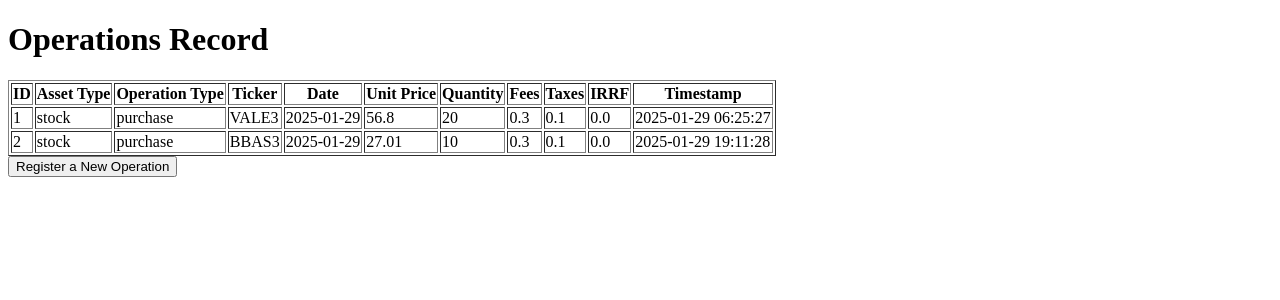
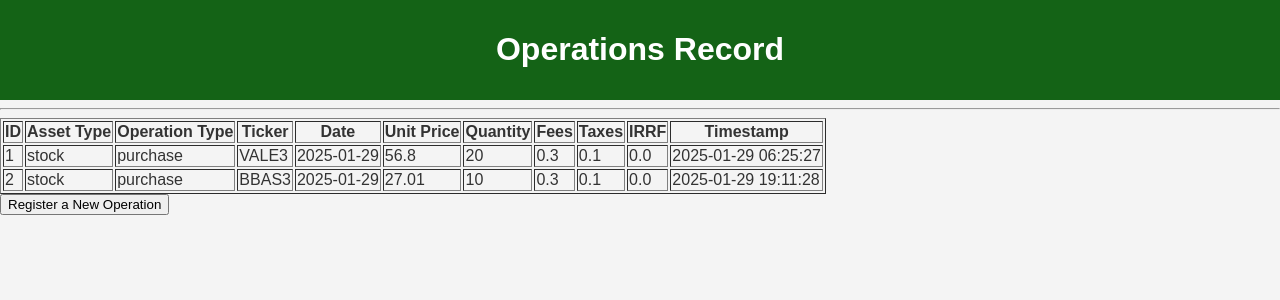
Before and after one commit to guilhermezvalente/investment-management-tool, a Flask app: page /records in a window 1280 px wide. Shown: the top 300 px of the page. Run offline with Flask 3, Linux system fonts and the light colour scheme; data comes from the database, SQL or seed files in the repository.

Commit message:
Start refining CSS

```diff
--- a/F2IRT - investment-registering-tool/static/style.css
+++ b/F2IRT - investment-registering-tool/static/style.css
@@ -0,0 +1,65 @@
+/* General styles for the entire site */
+body {
+    font-family: Arial, sans-serif;
+    margin: 0;
+    padding: 0;
+    background-color: #f4f4f4;
+    color: #333;
+}
+
+header {
+    background-color: #146316;
+    color: white;
+    padding: 10px 0;
+    text-align: center;
+}
+
+input {
+    margin-bottom: 7px;
+}
+
+select {
+    margin-bottom: 7px;
+}
+
+footer {
+    background-color: #4CAF50;
+    color: white;
+    text-align: center;
+    padding: 10px 0;
+    position: fixed;
+    width: 100%;
+    bottom: 0;
+}
+
+/* Styles specific to index.html */
+.index-container {
+    padding: 20px;
+}
+
+.index-container h1 {
+    text-align: center;
+}
+
+/* Styles specific to records.html */
+.records-container {
+    padding: 20px;
+}
+
+.records-table {
+    width: 100%;
+    border-collapse: collapse;
+    margin-top: 20px;
+}
+
+.records-table th, .records-table td {
+    border: 1px solid #ddd;
+    padding: 8px;
+    text-align: left;
+}
+
+
+.records-table th {
+    background-color: #4CAF50;
+    color: white;
+}
--- a/F2IRT - investment-registering-tool/templates/index.html
+++ b/F2IRT - investment-registering-tool/templates/index.html
@@ -4,6 +4,7 @@
     <meta charset="UTF-8">
     <meta name="viewport" content="width=device-width, initial-scale=1.0">
     <title>Register Operation</title>
+    <link rel="stylesheet" href="{{ url_for('static', filename='style.css') }}">
 </head>
 <body>
     <header>
--- a/F2IRT - investment-registering-tool/templates/records.html
+++ b/F2IRT - investment-registering-tool/templates/records.html
@@ -4,9 +4,12 @@
     <meta charset="UTF-8">
     <meta name="viewport" content="width=device-width, initial-scale=1.0">
     <title>Records</title>
+    <link rel="stylesheet" href="{{ url_for('static', filename='style.css') }}">
 </head>
 <body>
-    <h1>Operations Record</h1>
+    <header>
+    <h1>Operations Record</h1></header>
+    <hr>
     <table border="1">
         <tr>
             <th>ID</th>
```
